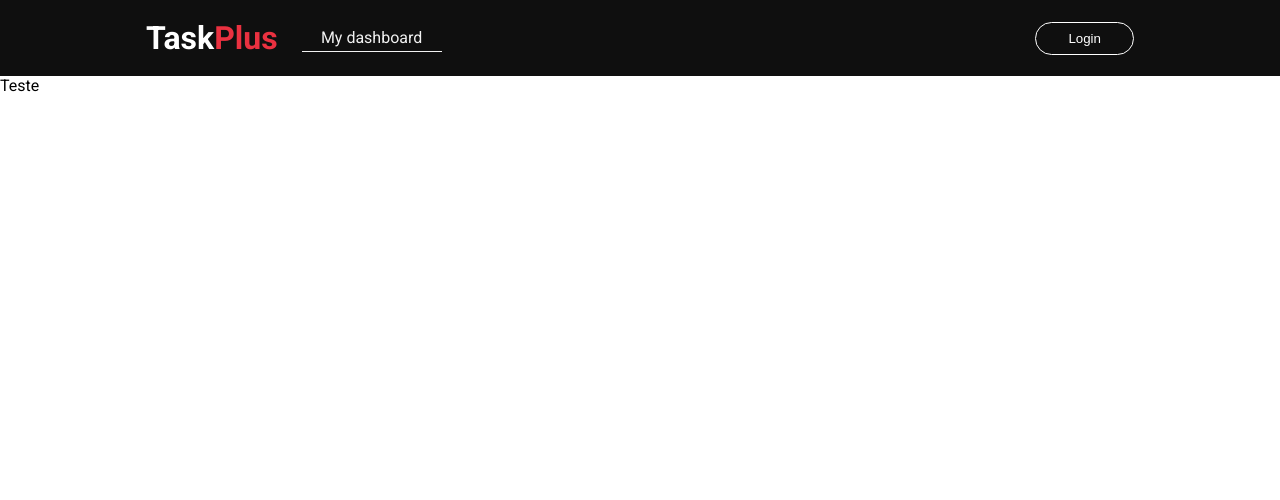
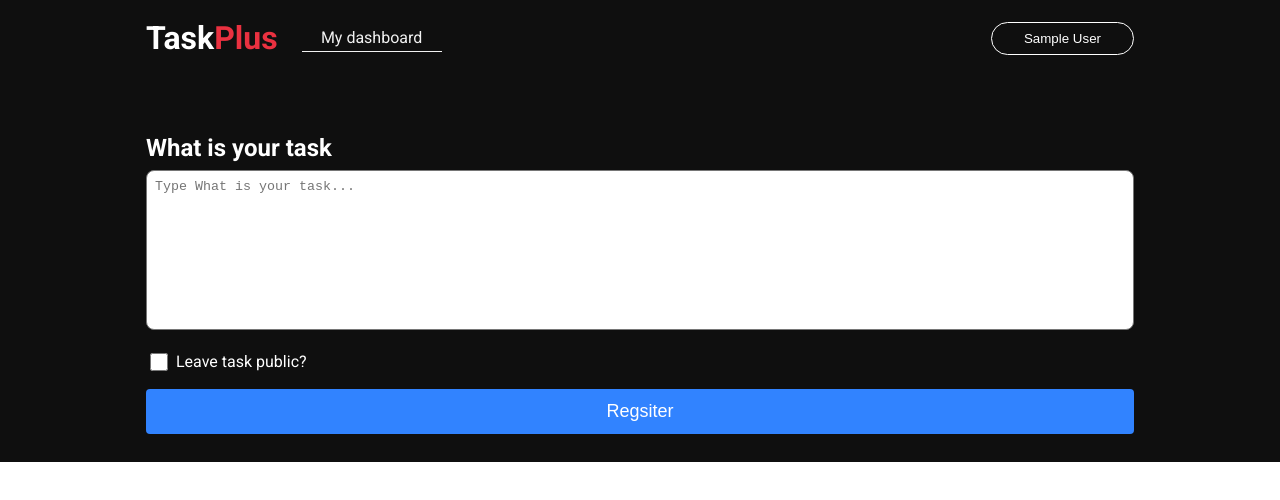
Before and after one commit to leandrosantino/taskplus, a Next.js app: page /dashboard in a window 1280 px wide. Shown: the top 500 px of the page. Built offline with nearby package versions, Linux system fonts and the light colour scheme; no server answers; sample sign-in values are in the browser's storage.

Commit message:
Created Social authenticate and Dashboard page

```diff
--- a/package.json
+++ b/package.json
@@ -16,6 +16,7 @@
     "eslint": "8.39.0",
     "eslint-config-next": "13.3.1",
     "next": "13.3.1",
+    "next-auth": "^4.22.1",
     "react": "18.2.0",
     "react-dom": "18.2.0",
     "typescript": "5.0.4"
--- a/src/components/header/index.tsx
+++ b/src/components/header/index.tsx
@@ -1,8 +1,13 @@
+import { useSession, signIn, signOut } from 'next-auth/react'
 import Link from 'next/link'
 import styles from './style.module.scss'
 
 
+
 export default function Header() {
+
+  const { data: session, status } = useSession()
+
   return (
     <header className={styles.header}>
       <section className={styles.content}>
@@ -12,14 +17,36 @@ export default function Header() {
               Task<span>Plus</span>
             </h1>
           </Link>
+          {
+            session?.user &&
             <Link
               href='/dashboard'
               className={styles.dashboardButton}
             >
               My dashboard
             </Link>
+          }
         </nav>
-        <button className={styles.loginButton}>Login</button>
+
+        {
+          status === 'loading' ?
+            <></> :
+            session ?
+              <button
+                className={styles.loginButton}
+                onClick={() => signOut()}
+              >
+                {session?.user?.name}
+              </button> :
+              <button
+                className={styles.loginButton}
+                onClick={() => signIn("google")}
+              >
+                Login
+              </button>
+        }
+
+
       </section>
     </header>
   )
--- /dev/null
+++ b/src/components/textarea/index.tsx
@@ -0,0 +1,6 @@
+import { HTMLProps } from 'react'
+import styles from './styles.module.scss'
+
+export function Textarea({ ...rest }: HTMLProps<HTMLTextAreaElement>) {
+  return (<textarea className={styles.textarea} {...rest} ></textarea>)
+}
--- /dev/null
+++ b/src/components/textarea/styles.module.scss
@@ -0,0 +1,8 @@
+.textarea {
+  width: 100%;
+  height: 160px;
+  resize: none;
+  border-radius: 8px;
+  outline: none;
+  padding: 8px;
+}
--- a/src/pages/_app.tsx
+++ b/src/pages/_app.tsx
@@ -1,12 +1,13 @@
 import Header from '@/components/header'
 import '@/styles/globals.scss'
 import type { AppProps } from 'next/app'
+import { SessionProvider } from "next-auth/react"
 
 export default function App({ Component, pageProps }: AppProps) {
   return (
-    <>
+    <SessionProvider session={pageProps.session} >
       <Header />
       <Component {...pageProps} />
-    </>
+    </SessionProvider>
   )
 }
--- a/src/pages/api/hello.ts
+++ /dev/null
@@ -1,13 +0,0 @@
-// Next.js API route support: https://nextjs.org/docs/api-routes/introduction
-import type { NextApiRequest, NextApiResponse } from 'next'
-
-type Data = {
-  name: string
-}
-
-export default function handler(
-  req: NextApiRequest,
-  res: NextApiResponse<Data>
-) {
-  res.status(200).json({ name: 'John Doe' })
-}
--- a/src/pages/dashboard/index.tsx
+++ b/src/pages/dashboard/index.tsx
@@ -1,8 +1,52 @@
+import Head from 'next/head'
+import styles from './styles.module.scss'
+import { GetServerSideProps } from 'next'
+import { getSession } from 'next-auth/react'
+import { Textarea } from '@/components/textarea'
 
 export default function Dashboard() {
   return (
-    <div>
-      Teste
+    <div className={styles.container} >
+
+      <Head>
+        <title>My tasks Dashboard</title>
+      </Head>
+
+      <main className={styles.main} >
+        <section className={styles.content}>
+          <div className={styles.contentForm}>
+            <h1 className={styles.title}>What is your task</h1>
+
+            <form action="">
+              <Textarea placeholder='Type What is your task...' />
+
+              <div className={styles.checkboxArea}>
+                <input type="checkbox" id="chekbox" />
+                <label htmlFor="chekbox">Leave task public?</label>
+              </div>
+
+              <button className={styles.button} type='submit' >Regsiter</button>
+            </form>
+
+          </div>
+        </section>
+      </main>
+
     </div>
   )
 }
+
+export const getServerSideProps: GetServerSideProps = async ({ req }) => {
+  const session = await getSession({ req })
+  if (!session?.user) {
+    return {
+      redirect: {
+        destination: '/',
+        permanent: false
+      }
+    }
+  }
+  return {
+    props: {}
+  }
+}
--- a/src/pages/dashboard/styles.module.scss
+++ b/src/pages/dashboard/styles.module.scss
@@ -0,0 +1,62 @@
+.container {
+  width: 100%;
+}
+
+.content {
+  background-color: #0f0f0f;
+  width: 100%;
+  display: flex;
+  justify-content: center;
+  align-items: center;
+}
+
+.contentForm {
+  max-width: 1024px;
+  width: 100%;
+  padding: 0 18px;
+  padding-bottom: 28px;
+  margin-top: 58px;
+}
+
+.title {
+  color: #fff;
+  margin-bottom: 8px;
+}
+
+.checkboxArea {
+  margin: 14px 0;
+  padding: 4px;
+  display: flex;
+  align-items: center;
+
+  input {
+    width: 18px;
+    height: 18px;
+  }
+
+  label {
+    margin-left: 8px;
+    color: #fff;
+  }
+
+}
+
+.button {
+  width: 100%;
+  border: 0;
+  border-radius: 4px;
+  color: #fff;
+  background-color: #3183ff;
+  padding: 12px 0;
+  font-size: 18px;
+  transition: background 0.4s;
+
+  &:hover {
+    cursor: pointer;
+    background-color: #3183ffcc;
+  }
+
+  &:active {
+    background-color: #3183ff;
+  }
+}
--- a/src/styles/globals.scss
+++ b/src/styles/globals.scss
@@ -1,4 +1,6 @@
 @import url('https://fonts.googleapis.com/css2?family=Roboto:wght@400;500;700&display=swap');
+
+
 
 * {
   margin: 0;
```
Also changed, not shown: src/pages/api/auth/[...nextauth].ts (added, +14 -0 lines), 2 other files (tests, documents, lock files or other folders). Lines whose indentation alone changed are shown as unchanged.
